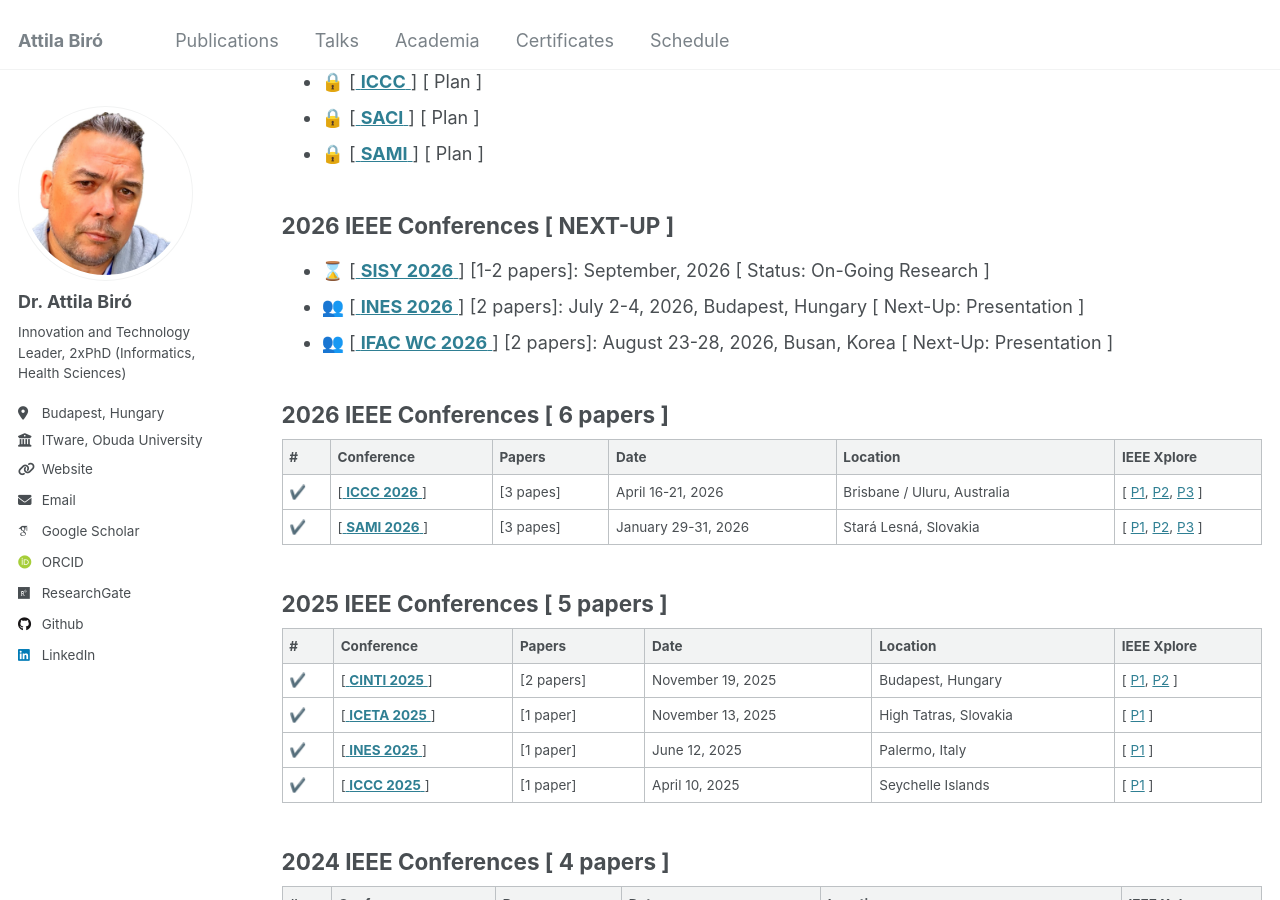
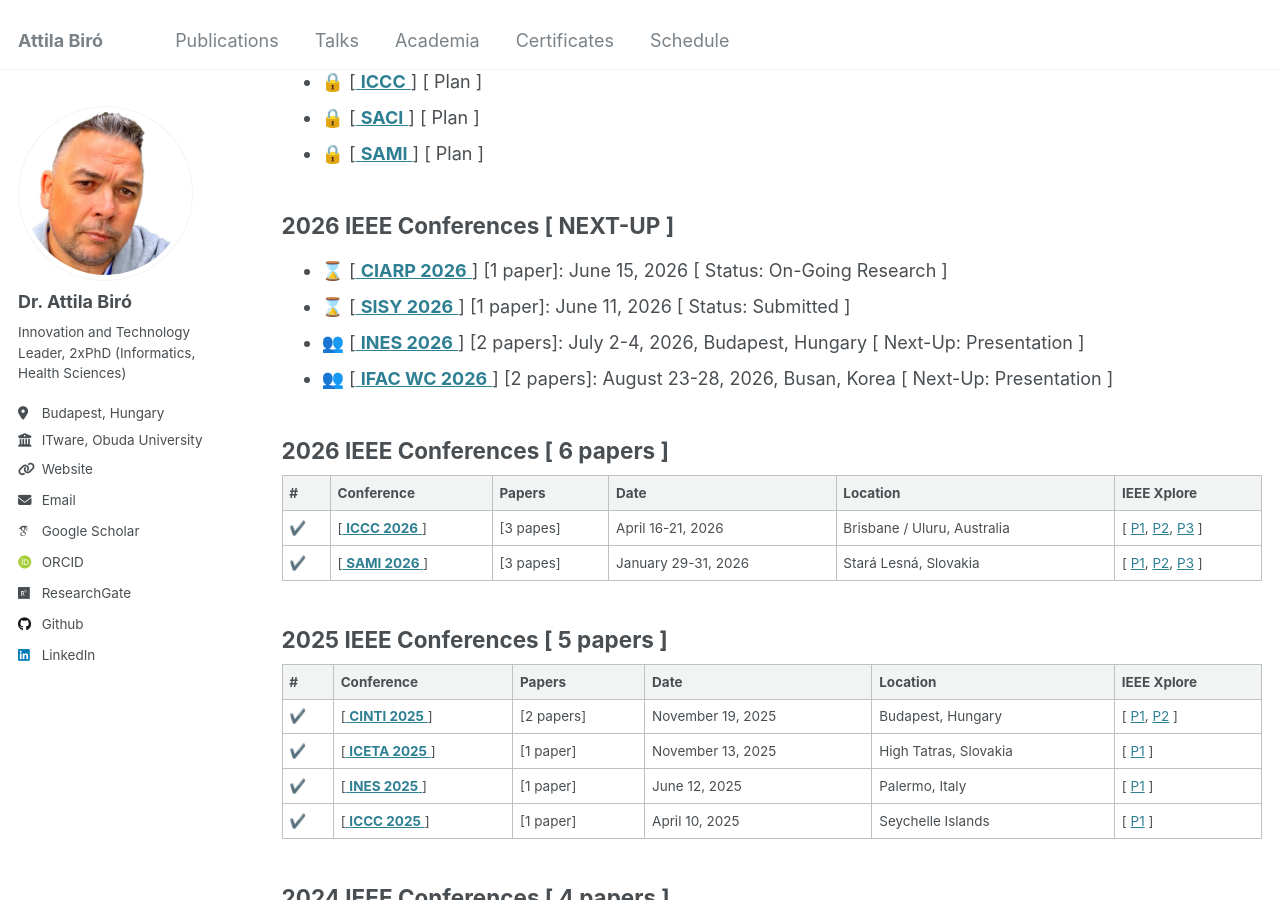
Before and after one commit to biroka/biroka.github.io, a Jekyll site: the page built from _pages/schedule.md, in a window 1280 px wide and 900 px high, scrolled down 300 px. Built offline with Jekyll 4.4.1, drawn with Linux system fonts in a browser that asks for light colours; emoji names are drawn with the system emoji font; some web fonts are replaced.

Commit message:
Update schedule.md

```diff
--- a/_pages/schedule.md
+++ b/_pages/schedule.md
@@ -15,7 +15,8 @@ author_profile: true
  * :lock: [[ **SAMI** ](https://conf.uni-obuda.hu/sami2027/) ] [ Plan ]
 
 ## 2026 IEEE Conferences [ NEXT-UP ]
-  * :hourglass: [[ **SISY 2026** ](https://conf.uni-obuda.hu/sisy2026/) ] [1-2 papers]: September, 2026 [ Status: On-Going Research ]
+  * :hourglass: [[ **CIARP 2026** ](https://ciarp2026.ibero.mx/) ] [1 paper]: June 15, 2026 [ Status: On-Going Research ]
+  * :hourglass: [[ **SISY 2026** ](https://conf.uni-obuda.hu/sisy2026/) ] [1 paper]: June 11, 2026 [ Status: Submitted ]
   * :busts_in_silhouette: [[ **INES 2026** ](http://www.ines-conf.org/ines-conf/2026index.html) ] [2 papers]: July 2-4, 2026, Budapest, Hungary [ Next-Up: Presentation ]
   * :busts_in_silhouette: [[ **IFAC WC 2026** ](https://www.ifac2026.org/fairDash.do) ] [2 papers]: August 23-28, 2026, Busan, Korea [ Next-Up: Presentation ]
 
```
